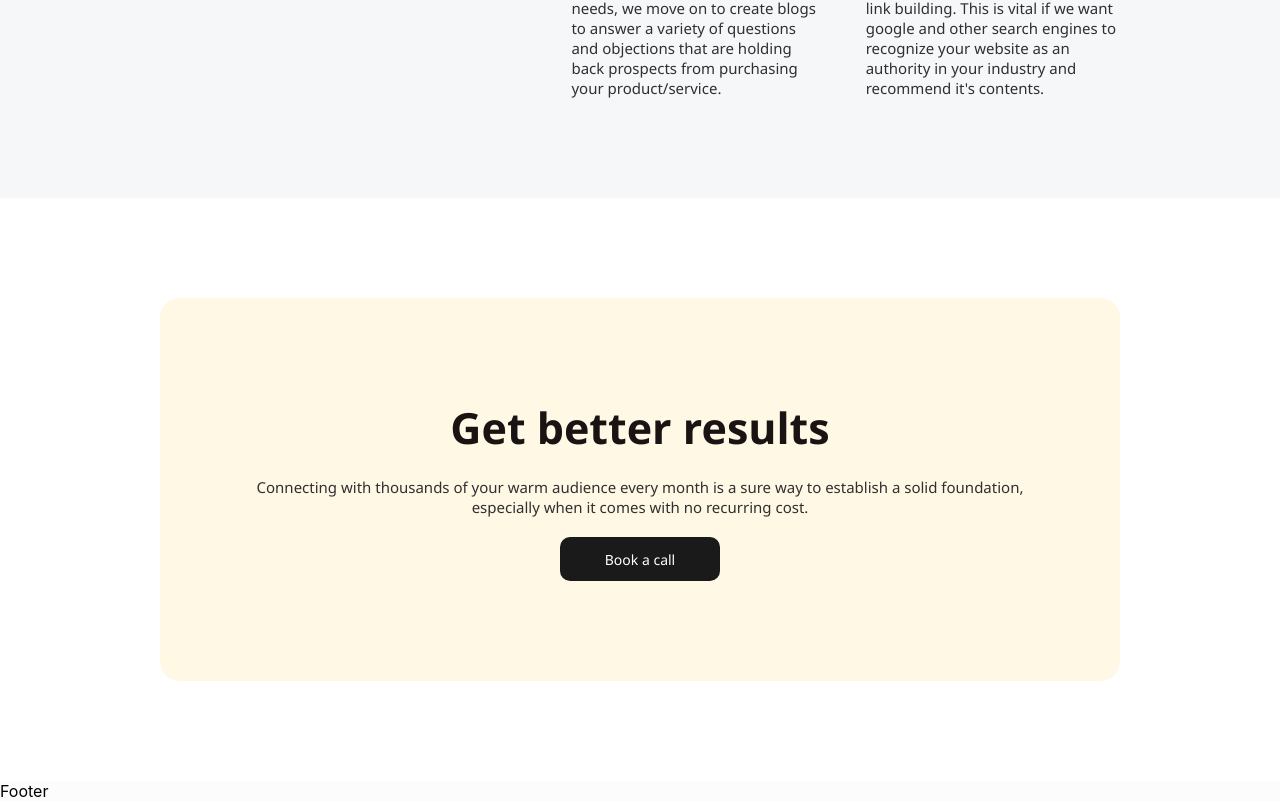
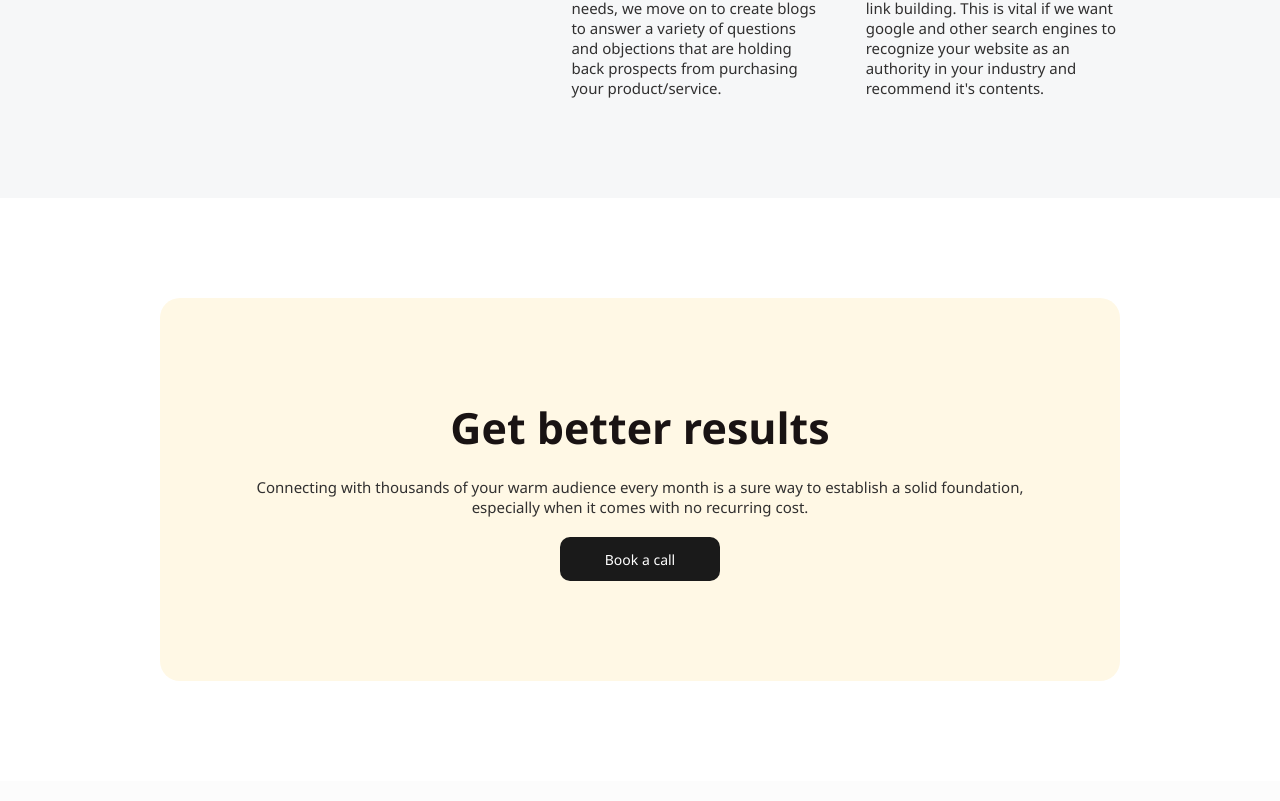
Before and after one commit to eduviereIsrael/reganseo, a Next.js app: page / in a window 1280 px wide. Shown: the part 1592-2393 px from the top of the page. Built offline with nearby package versions, Linux system fonts and the light colour scheme.

Commit message:
link added

```diff
--- a/components/Footer.jsx
+++ b/components/Footer.jsx
@@ -2,7 +2,7 @@ import React from 'react'
 
 const Footer = () => {
   return (
-    <div>Footer</div>
+    <div></div>
   )
 }
 
```
